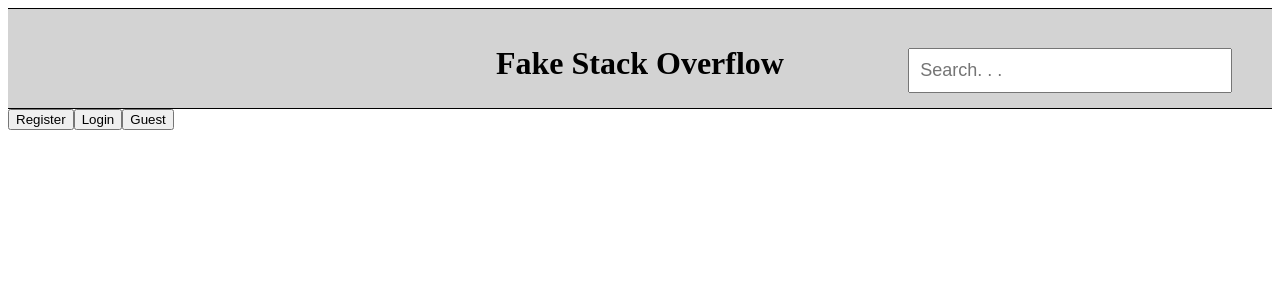
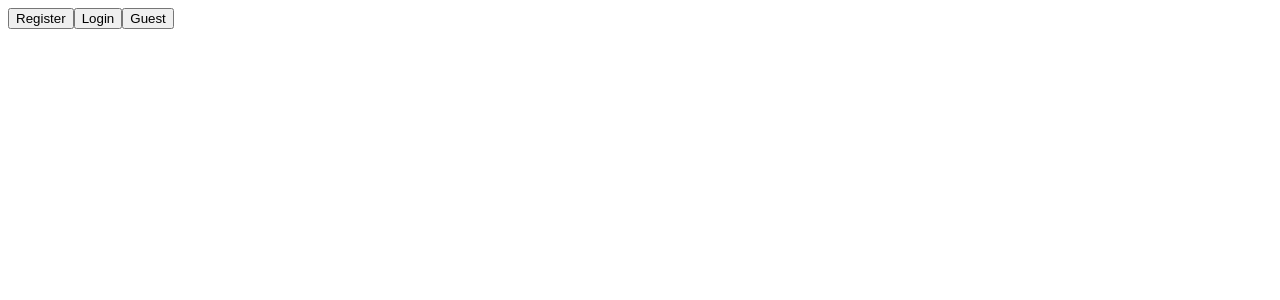
Before and after one commit to WhoThisPerson/FakeStackOverflow, a React (Create React App) app in the folder client/: page / in a window 1280 px wide. Shown: the top 300 px of the page. Built offline with nearby package versions, Linux system fonts and the light colour scheme.

Commit message:
hid search bar in login page

```diff
--- a/client/src/App.js
+++ b/client/src/App.js
@@ -91,7 +91,7 @@ export default class App extends React.Component {
   render() {
     return(
       <>
-        <Header navigate={this.navigate} />
+        {this.state.currentMainPage === "HomePage" && <Header currentPage={this.state.currentPage} navigate={this.navigate} />}
         <div className='main'>
           {this.state.currentMainPage === "HomePage" && <SideBar currentPage={this.state.currentPage} navigate={this.navigate}/>}
           <div className='right-margin'>
--- a/client/src/components/Header.js
+++ b/client/src/components/Header.js
@@ -1,6 +1,7 @@
 import React, {useState} from 'react';
 
-export default function Header({navigate}) {
+export default function Header({currentPage, navigate}) {
+
     //to store input text in the search bar
     const [inputText, setInputText] = useState("");
 
@@ -42,6 +43,7 @@ export default function Header({navigate}) {
         <div className='header'>
             <h1 className='title'>Fake Stack Overflow</h1>
 
+
             <div id='search-box'>
                 <input id='search-input'
                     type='text'
```
Also changed, not shown: 1 other file (tests, documents, lock files or other folders).
